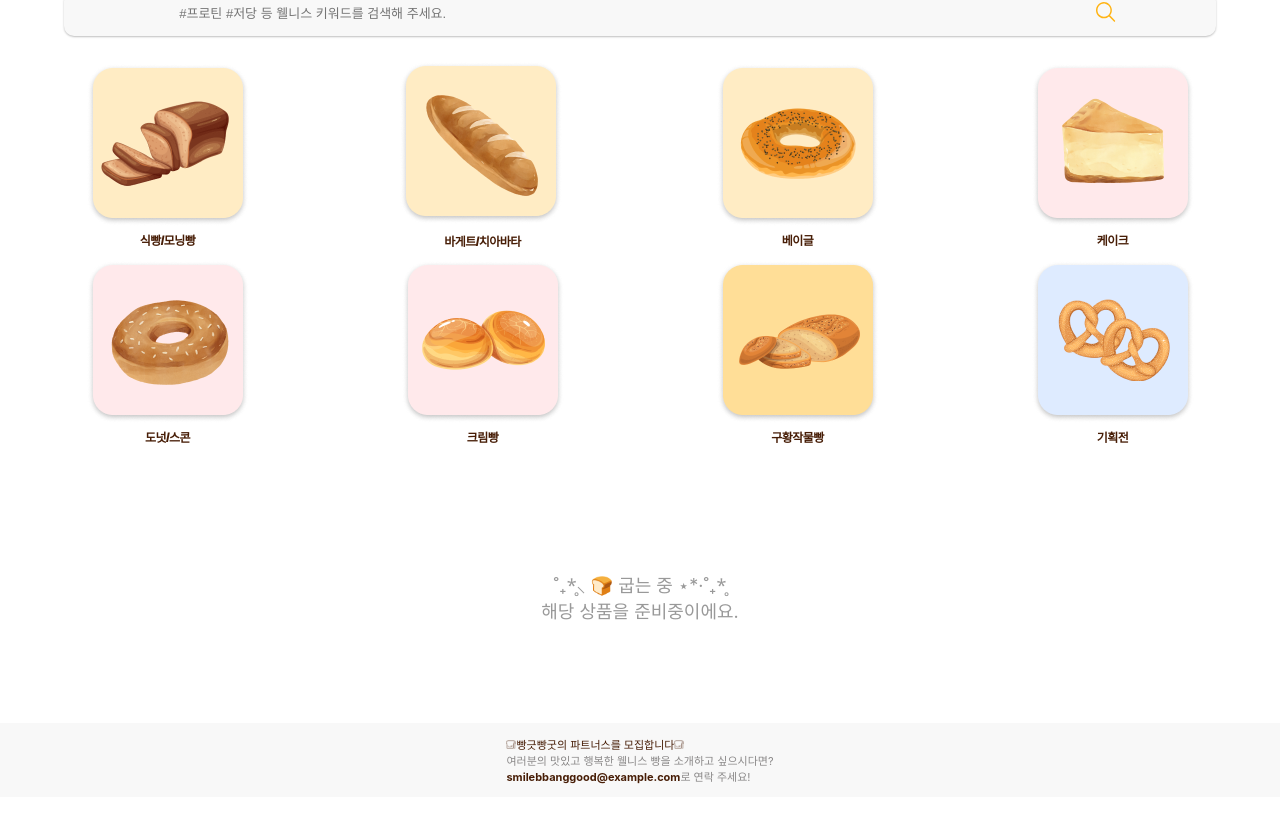
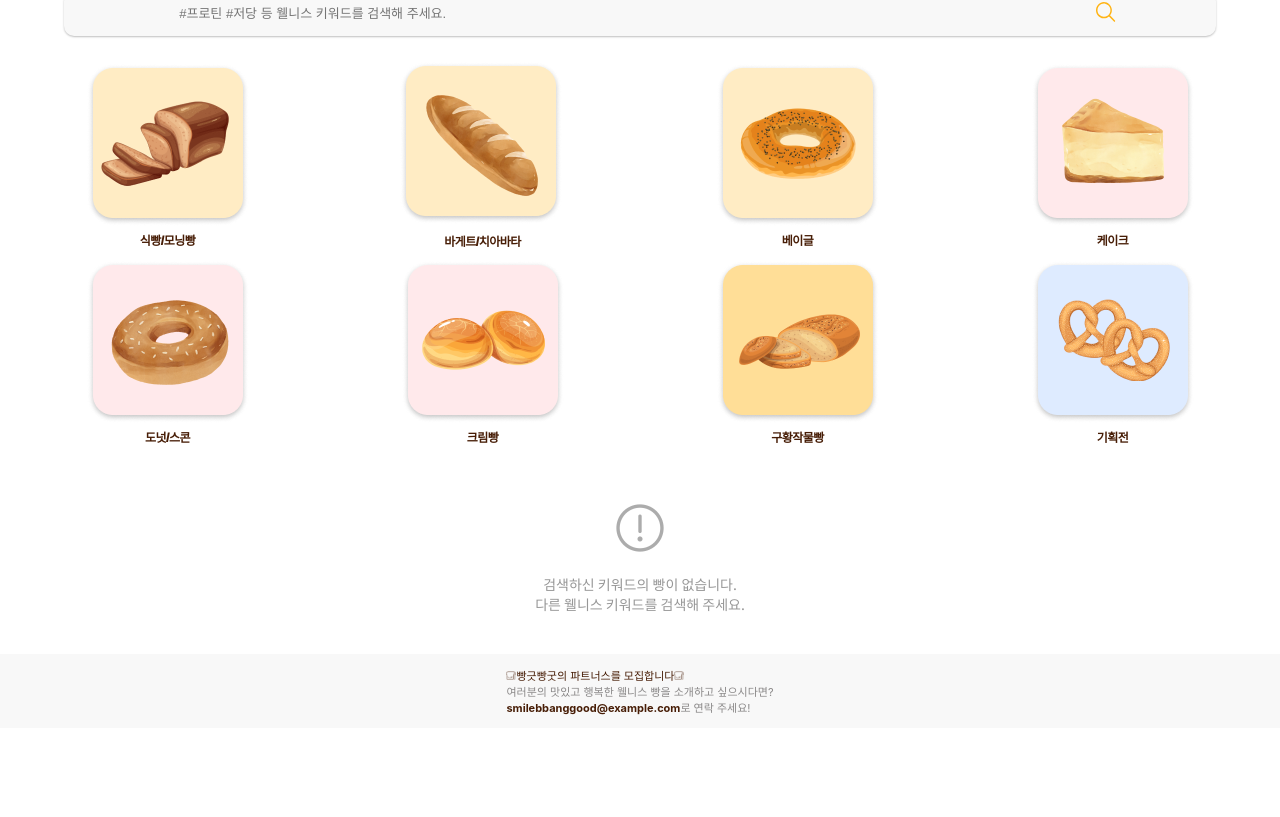
Before and after one commit to Likelion-at-SMWU-12th/DreamPatissier-Client, a React (Create React App) app in the folder dream/: page /bakery/search/1 in a window 1280 px wide. Shown: the part 867-1684 px from the top of the page. After the commit the page ends 1615 px from the top, so only its background shows below. Built offline with nearby package versions, Linux system fonts and the light colour scheme; a web font is replaced by a local one.

Commit message:
[Add] 검색결과X 페이지

```diff
--- a/dream/src/pages/SearchPage.js
+++ b/dream/src/pages/SearchPage.js
@@ -3,6 +3,7 @@ import { useParams } from "react-router-dom";
 import axios from "axios";
 import styled from "styled-components";
 import Product from "../components/Product";
+import Warning from "../assets/warning.png";
 
 const SearchPage = () => {
   const { tags } = useParams();
@@ -56,10 +57,10 @@ const SearchPage = () => {
   if (products.length === 0) {
     return (
       <MsgBox>
+        <WarningImg src={Warning} />
         <Message>
-          ˚₊*̥⸜ 🍞 굽는 중 ⋆*‧˚₊*̥
-          <br />
-          해당 상품을 준비중이에요.
+          검색하신 키워드의 빵이 없습니다. <br />
+          다른 웰니스 키워드를 검색해 주세요.
         </Message>
       </MsgBox>
     );
@@ -85,13 +86,23 @@ export default SearchPage;
 // 스타일 정의
 const MsgBox = styled.div`
   width: 100%;
-  margin: 100px 0px;
+  margin: 30px 0px;
+  text-align: center;
 `;
 
 const Message = styled.div`
   text-align: center;
-  font-size: 18px;
-  color: #999;
+  font-size: 14px;
+  color: #979797;
+  font-family: "Noto Sans KR";
+  font-weight: medium;
+  padding-bottom: 10px;
+`;
+
+const WarningImg = styled.img`
+  width: 54px;
+  height: auto;
+  margin-bottom: 15px;
 `;
 
 const ProductWrap = styled.div`
```
Also changed, not shown: dream/src/assets/warning.png (added).
